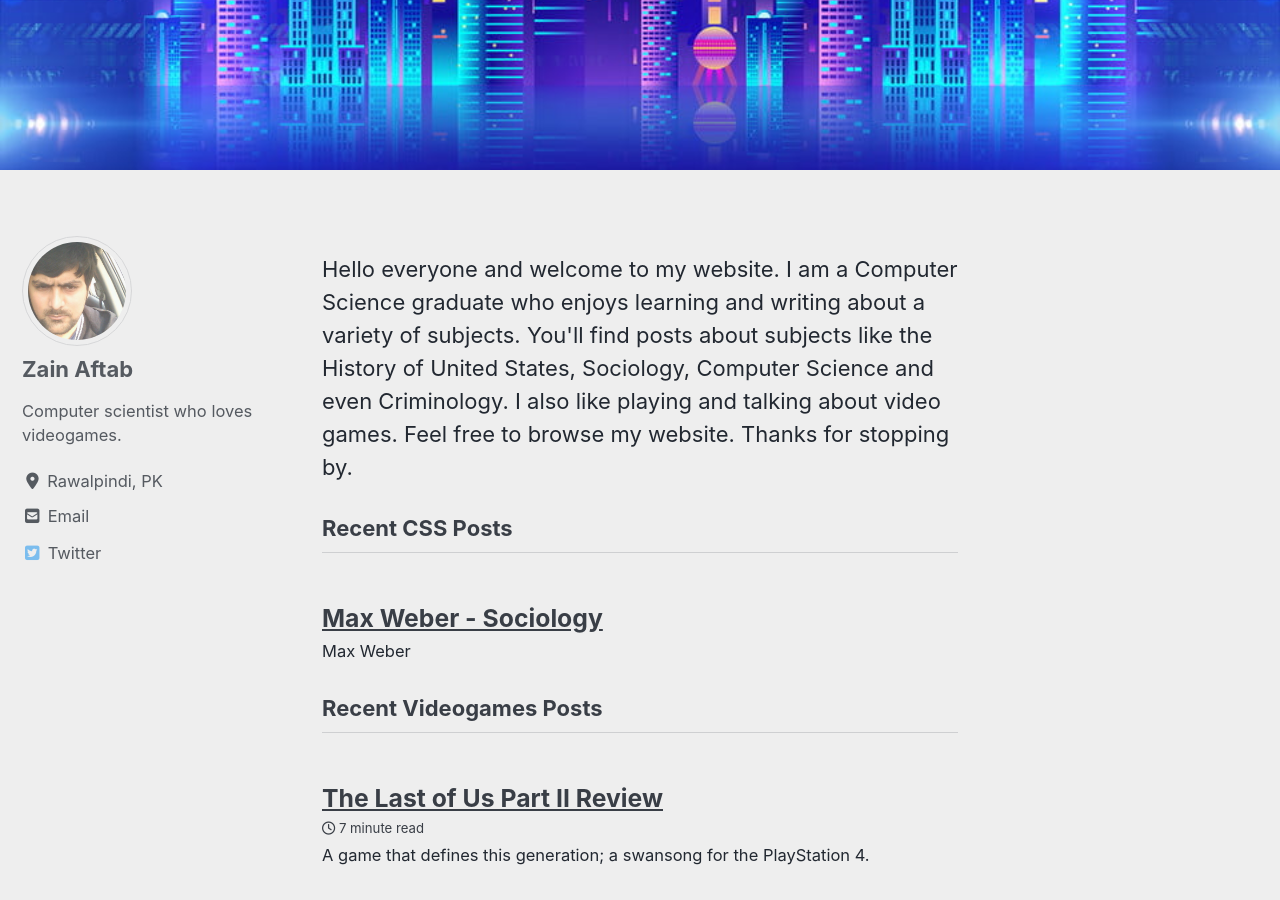
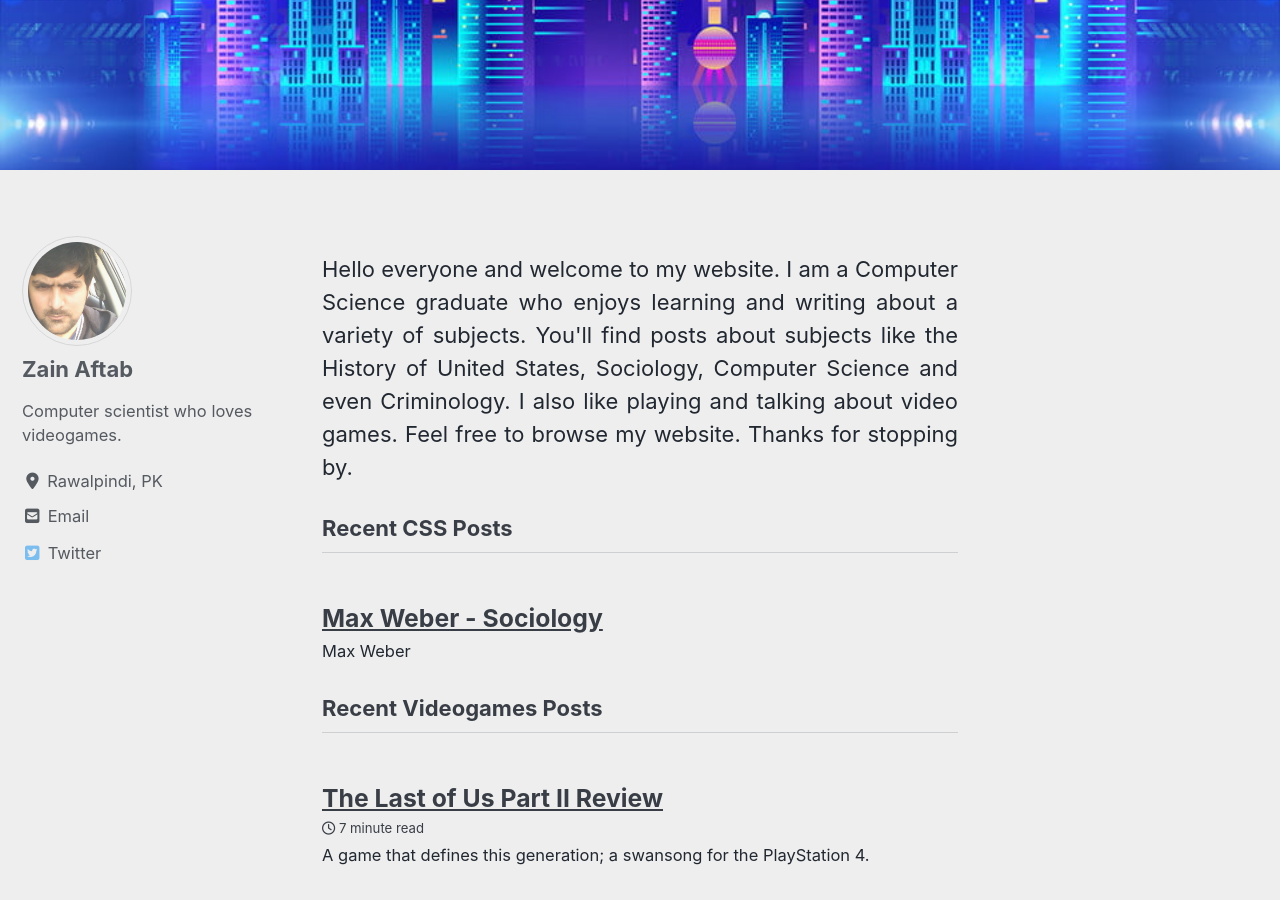
Before and after one commit to zainaftab2225/zainaftab2225.github.io, a Jekyll site: the page built from index.html, in a window 1280 px wide and 900 px high, scrolled down 386 px. Built offline with Jekyll 4.4.1, drawn with Linux system fonts in a browser that asks for light colours; cached includes are drawn as plain includes; nearby versions of some CDN libraries; the list of posts is cut into pages by our own code.

Commit message:
Update home.html

```diff
--- a/_layouts/home.html
+++ b/_layouts/home.html
@@ -1,7 +1,7 @@
 ---
 layout: archive
 ---
-<div class="home-text">
+<div class="home-text" style="text-align:justify">
 Hello everyone and welcome to my website. I am a Computer Science graduate who enjoys learning and writing about a variety of subjects.
 You'll find posts about subjects like the History of United States, Sociology, Computer Science and even Criminology. I also like playing and talking
 about video games. Feel free to browse my website. Thanks for stopping by.
```
